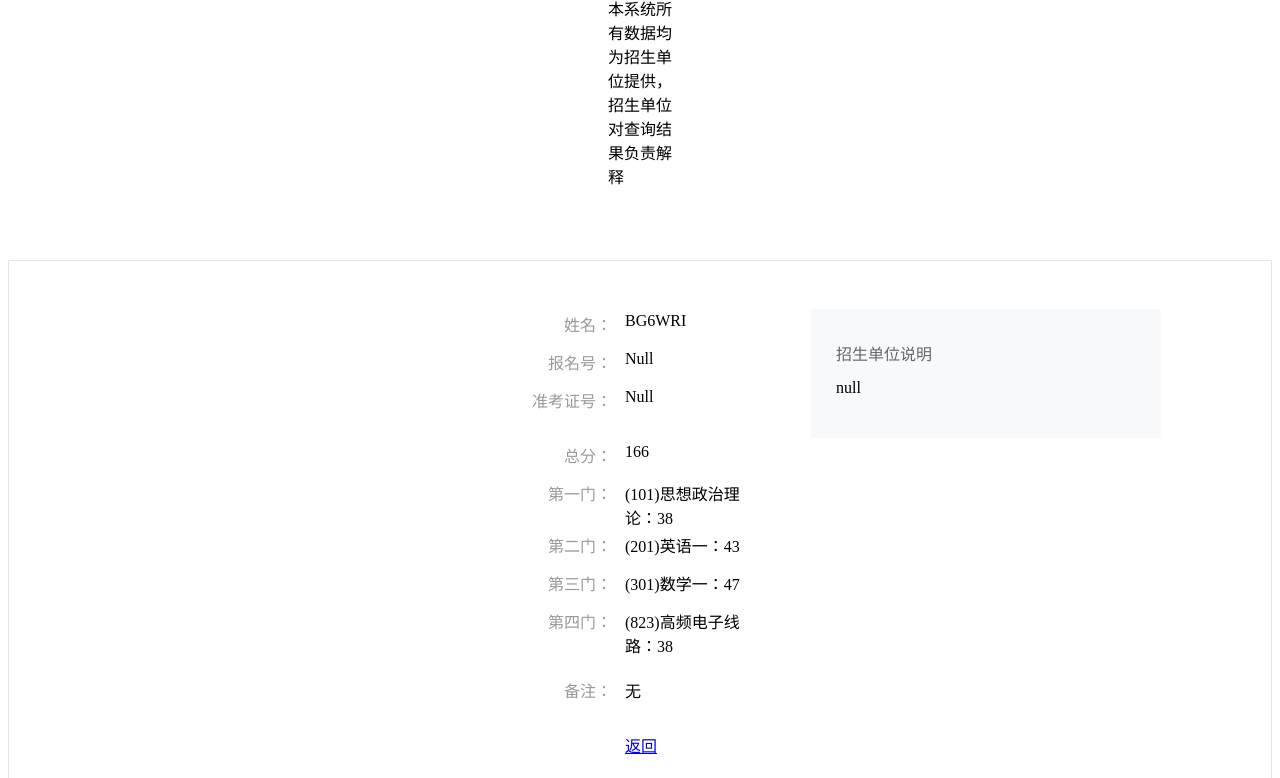
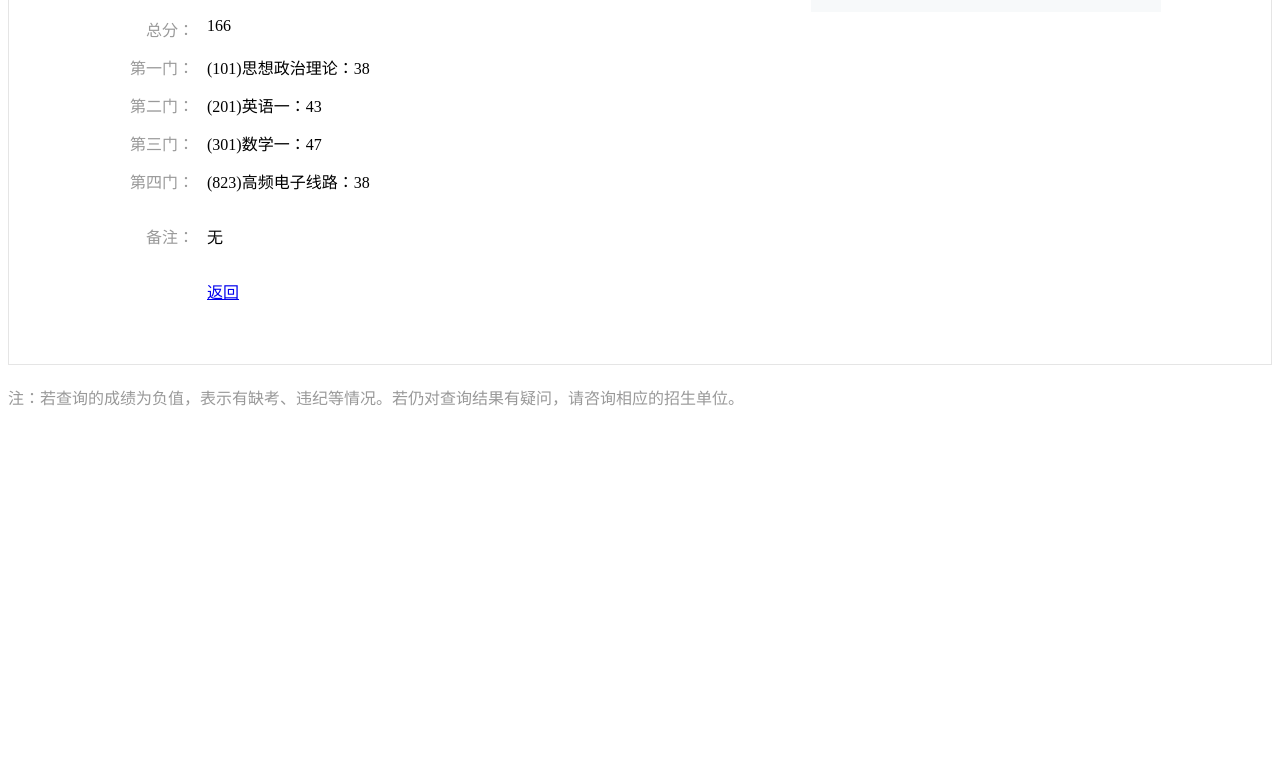
Before and after one commit to BG6WRI/bg6wri.com, a plain HTML site: page master.html in a window 1280 px wide. Shown: the part 303-1081 px from the top of the page. After the commit the page ends 800 px from the top, so only its background shows below. Drawn offline with Linux system fonts and the light colour scheme.

Commit message:
Revert "Update master.html"
This reverts commit 8de54c28051e54e561520465af4f28d7c342b100.

```diff
--- a/master.html
+++ b/master.html
@@ -6,16 +6,19 @@
     <title>全国硕士研究生统一招生考试部分考生初试成绩查询系统</title>
 
     <style type="text/css">
-        .header-wrapper {margin-top: 24px; margin-bottom: 20px; padding: 48px 600px;position: relative;}
-        .cjcx-box {margin-top: 24px; margin-bottom: 20px; border: 1px solid #e5e5e5; padding: 48px 500px;position: relative;}
+        .cjcx-box {margin-top: 24px; margin-bottom: 20px; border: 1px solid #e5e5e5; padding: 48px 82px;position: relative;}
         .cjxx-info-title {text-align: right;width: 100px;color: #999;vertical-align: top;}
         .cjxx-info-content {text-align: left;;padding-left: 10px;vertical-align: top;word-break: break-all;}
-
+        .cjxx-info {width: 540px;}
         .cjxx-info tr {height: 36px}
         .cjxx-info tr.cjxx-info-cut {height: 15px;}
         .cjcx-bz {position: absolute;width: 300px;padding: 25px;top: 48px;right: 110px;background: #f7f9fa;}
         .cjcx-bz-title {font-size: 16px; line-height: 1;margin-bottom: 15px;font-weight: 400;color:#666;}
-        .cjcx-tip {margin-top: 24px; margin-bottom: 20px; padding: 48px 500px;position: relative;}
+        .cjcx-bz-content {text-indent: 0;color:#666;word-break: break-all;}
+        .cjcx-bz-content .ch-paragraph14{margin-bottom: 0;}
+        .cjcx-tip {margin-top: 20px;margin-bottom: 30px;}
+        .cjcx-tip .ch-paragraph14{text-indent: 0;color: #999;}
+        .cjcx-noresult {color: #999;font-size: 14px;}
     </style>
 
 
```
